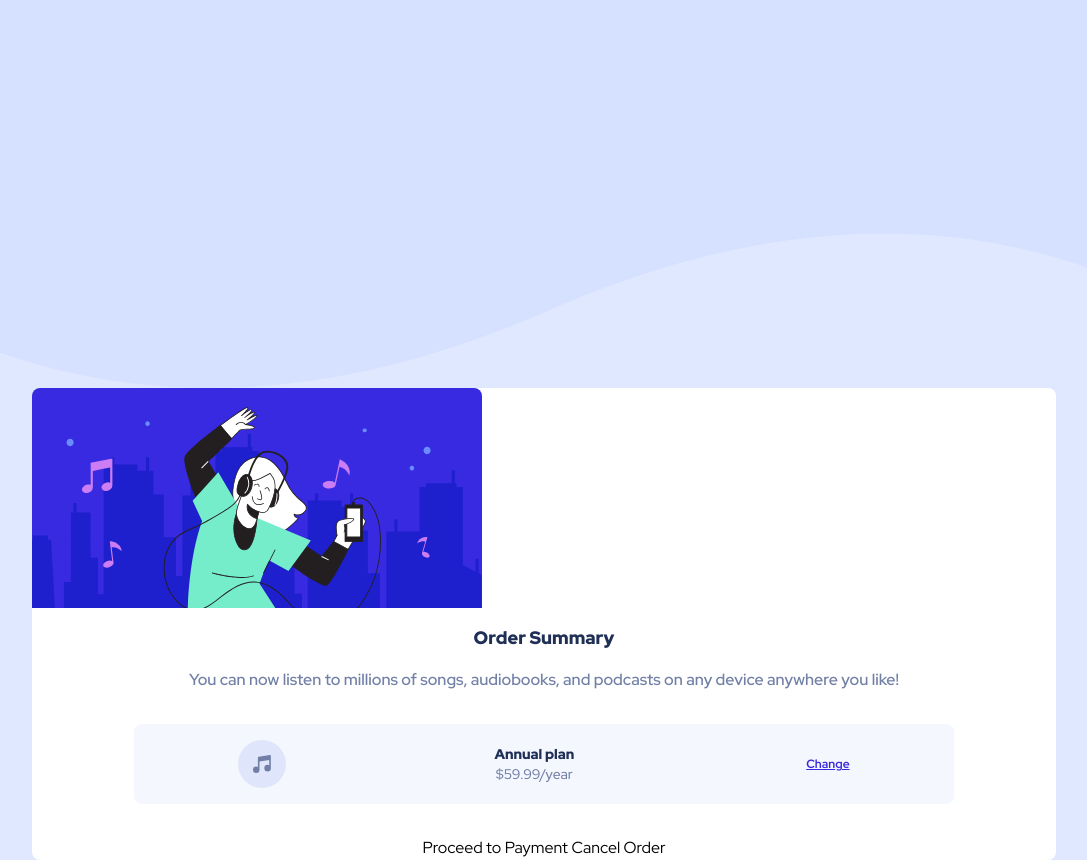
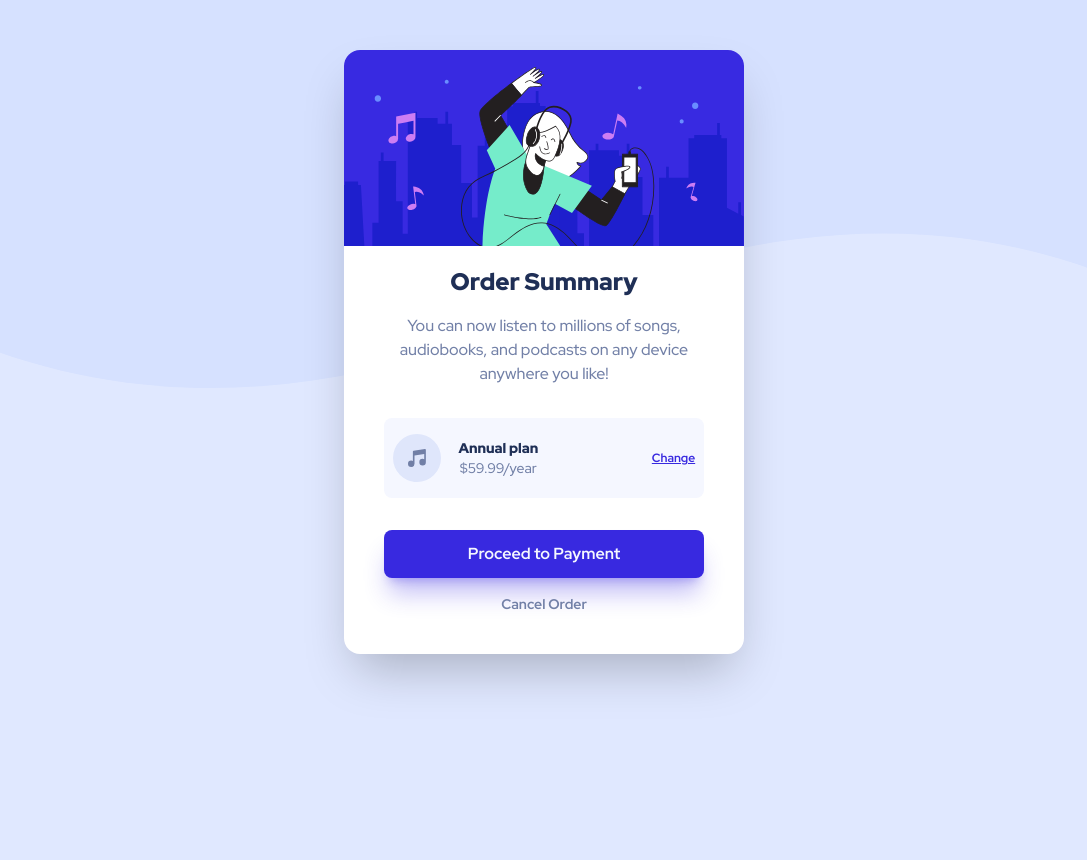
Before and after one commit to EJCP3/Order-summary-component, a website: page src/index.html in a window 1280 px wide. Shown: the whole page, without its empty margins (96-1183 px from the left). After the commit the page ends 800 px from the top, so only its background shows below. Drawn offline with Linux system fonts and the light colour scheme.

Commit message:
v1-final

```diff
--- a/src/index.html
+++ b/src/index.html
@@ -10,30 +10,33 @@
       href="https://fonts.googleapis.com/css2?family=Red+Hat+Display:ital,wght@0,300..900;1,300..900&display=swap"
       rel="stylesheet"
     />
-    <link rel="shortcut icon" href="./img/iconMusic.svg" type="image/x-icon">
-    <link rel="stylesheet" href="./css/estilos.css" />
+    <link rel="shortcut icon" href="img/iconMusic.svg" type="image/x-icon">
+    <link rel="stylesheet" href="css/estilos.css" />
   </head>
   <body class="bg-Pale-blue">
 
-     <picture>
-      <source srcset="img/pattern-background-desktop.svg" media="(min-width: 1000px)">
-      <img src="img/pattern-background-mobile.svg" class="w-full" alt="">
-     </picture>
-        <main class="font-principal" >
-            <section class="bg-white w-[80%] m-auto rounded-lg text-center">
-                <img src="img/illustration-hero.svg" class="rounded-t-lg" alt="">
+
+        <main class="font-principal relative" >
+          <picture class="">
+            <source srcset="img/pattern-background-desktop.svg" media="(min-width: 1000px)">
+            <img src="img/pattern-background-mobile.svg" class="w-full" alt="">
+           </picture>
+            <section class=" absolute left-1/2 top-1/2 transform -translate-x-1/2 -translate-y-10 pc:-translate-y-36 max-w-[400px] bg-white w-[80%] m-auto rounded-2xl text-center space-y-5 shadow-2xl">
+                <img src="img/illustration-hero.svg" class="rounded-t-2xl" alt="">
                 <article >
-                    <h1 class="my-4  font-black text-Dark-blue text-lg ">Order Summary</h1>
-                    <p class="px-5 text-Desaturated-blue font-semibold">You can now listen to millions of songs, audiobooks, and podcasts on any device anywhere you like!</p>
+                    <h1 class="my-4  font-black text-Dark-blue text-2xl ">Order Summary</h1>
+                    <p class="px-5 text-Desaturated-blue font-medium">You can now listen to millions of songs, audiobooks, and podcasts on any device anywhere you like!</p>
                     <div class="my-8 w-4/5 mx-auto flex justify-around items-center py-4 bg-Very-pale-blue rounded-lg">
                         <img src="img/iconMusic.svg" alt="">
-                        <p class="flex flex-col-reverse text-sm text-Desaturated-blue font-medium mr-6">$59.99/year<span class=" font-black text-Dark-blue">Annual plan </span></p>
-                        <a href="#" class="text-Bright-blue  underline text-xs font-bold">Change</a>
+                        <p class="flex flex-col-reverse text-sm text-Desaturated-blue font-medium mr-7 pc:mr-24">$59.99/year<span class=" font-black text-Dark-blue">Annual plan </span></p>
+                        <a href="#" class="text-Bright-blue underline underline-offset-1 text-xs font-bold hover:no-underline cursor-pointer hover:opacity-50 " >Change</a>
                     </div>
 
                 </article>
-                <button >Proceed to Payment</button>
-                <a href=""> Cancel Order</a>
+                <div class="flex flex-col " >
+                  <a class="cursor-pointer bg-Bright-blue rounded-lg mx-auto py-3 mb-4 w-4/5 text-Very-pale-blue font-bold shadow-xl shadow-Bright-blue/30 hover:opacity-60" >Proceed to Payment</a>
+                <a class="cursor-pointer font-bold text-sm pb-10 text-Desaturated-blue  hover:text-Dark-blue"> Cancel Order</a>
+                </div>
             </section>
         </main>
   </body>
--- a/tailwind.config.js
+++ b/tailwind.config.js
@@ -20,7 +20,9 @@ module.exports = {
          "Dark-blue": "hsl(223, 47%, 23%)",
       },
 
-
+      screens: {
+        'pc': '450px',
+      },
 
     },
   },
```
Also changed, not shown: README.md, src/css/estilos.css, src/img/movil.png (added).
